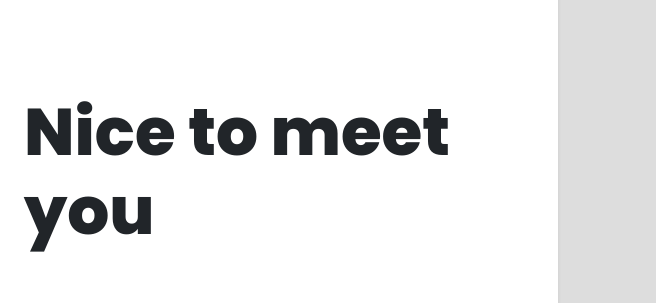
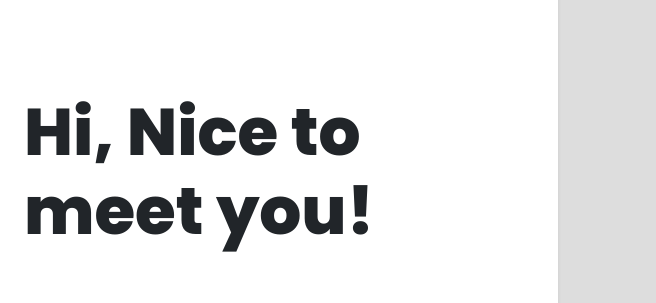
Before and after one commit to eissaweb/eissaweb-old.github.io, a plain HTML site: page index.html in a window 1280 px wide. Shown: the part 99-402 px from the top of the page, 0-656 px from the left. Drawn offline with nearby package versions, Linux system fonts and the light colour scheme.

Commit message:
Update index.html

```diff
--- a/index.html
+++ b/index.html
@@ -19,7 +19,7 @@
                 <div class="container bg-white shadow-sm py-md-5" style="height: 100vh">
                     <h1 class="mb-5" style="font-family: 'Pacifico', cursive;">Eissaweb</h1>
                     <div class="py-md-5">
-                        <h1 style="font-weight: 800;font-size: 66px">Nice to meet you</h1>
+                        <h1 style="font-weight: 800;font-size: 66px">Hi, Nice to meet you!</h1>
                     </div>
                     <div>
                         <p>
```
